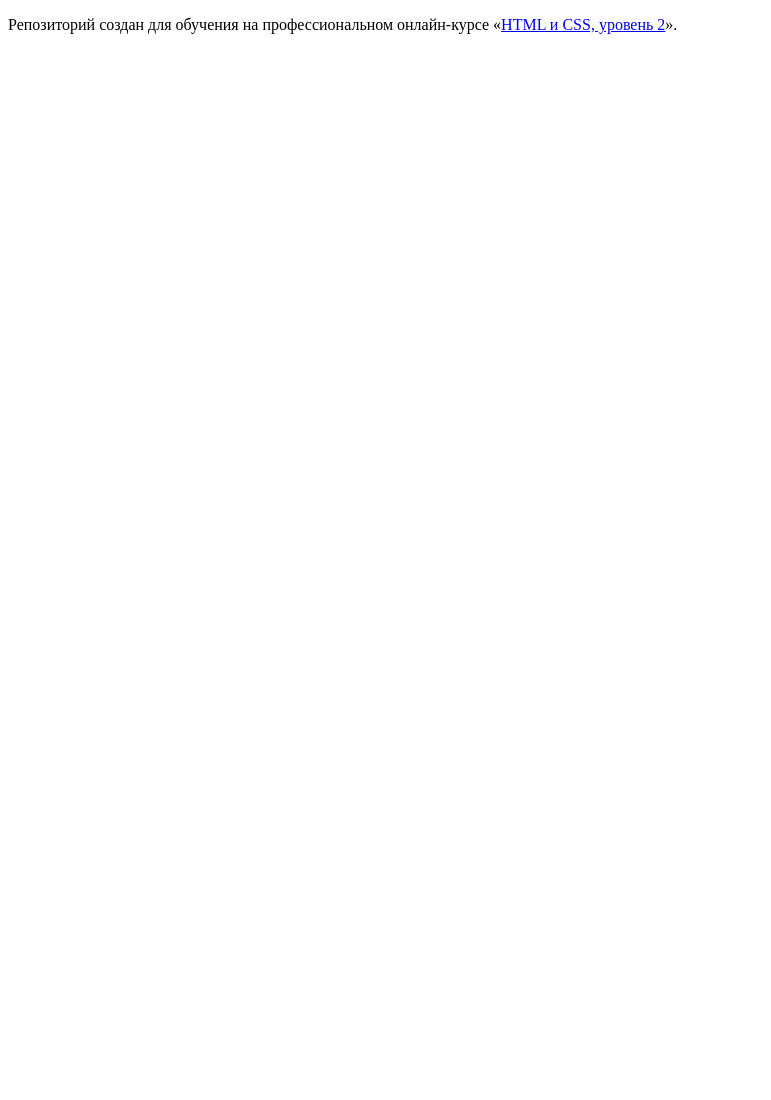
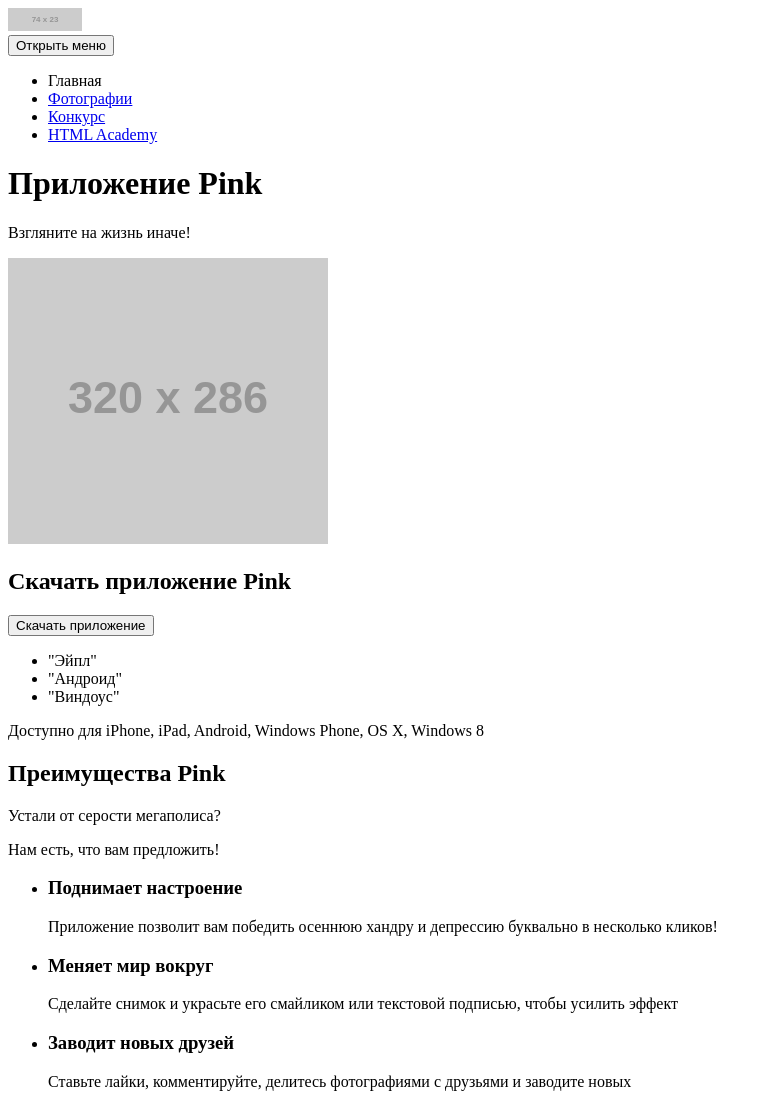
Before and after one commit to DmitryGytnikov/1477249-pink-20, a website: page source/index.html in a window 1280 px wide. Shown: the top 1100 px of the page, without its empty margins (0-771 px from the left). Before the commit the page ends 800 px from the top, so only its background shows below. Drawn offline with Linux system fonts and the light colour scheme; placeholder pictures from the web are drawn by us.

Commit message:
Выполнил HTML-разметку index.html

```diff
--- a/source/index.html
+++ b/source/index.html
@@ -1,12 +1,141 @@
 <!DOCTYPE html>
-<html lang="ru">
-  <head>
-    <meta charset="utf-8">
-    <title>HTML Academy: Пинк</title>
-  </head>
-  <body>
-
-    <p>Репозиторий создан для обучения на профессиональном онлайн‑курсе «<a href="https://htmlacademy.ru/intensive/adaptive">HTML и CSS, уровень 2</a>».</p>
-
-  </body>
+<html class="page" lang="ru">
+<head>
+  <meta charset="utf-8">
+  <title>HTML Academy: Пинк</title>
+  <!-- Добавить важные, ключевые слова и краткое описание -->
+</head>
+<body class="page__body">
+  <header class="page-header">
+    <div class="page-header__wrapper">
+      <a class="page-header__logo">
+        <img src="https://via.placeholder.com/74x23" width="74" height="23" alt="Логотип Pink">
+      </a>
+      <nav class="main-nav">
+        <button class="main-nav__toggle" type="button">
+          <span class="visualli-hidden">Открыть меню</span>
+        </button>
+        <ul class="main-nav__list site-list">
+          <li class="site-list__item site-list__item--active">
+            <a>
+              Главная
+            </a>
+          </li>
+          <li class="site-list__item">
+            <a href="photo.html">
+              Фотографии
+            </a>
+          </li>
+          <li class="site-list__item">
+            <a href="form.html">
+              Конкурс
+            </a>
+          </li>
+          <li class="site-list__item">
+            <a href="https://htmlacademy.ru/intensive/adaptive" target="_blank">
+              HTML Academy
+            </a>
+          </li>
+        </ul>
+      </nav>
+    </div>
+  </header>
+  <main class="page-main">
+    <div class="page-main__wrapper">
+      <h1 class="visualli-hidden">Приложение Pink</h1>
+      <div class="title">
+        <p class="title__text">Взгляните на жизнь иначе!</p>
+        <img src="https://via.placeholder.com/320x286" width="320" height="286" alt="Приложение Pink">
+        <div class="title__download download">
+          <h2 class="visualli-hidden">Скачать приложение Pink</h2>
+          <button class="download__btn button" type="button">Скачать приложение</button>
+          <ul class="download__list">
+            <li class="download__item">
+              <span class="visually-hidden">"Эйпл"</span>
+              <!-- <svg></svg> -->
+            </li>
+            <li class="download__item">
+              <span class="visually-hidden">"Андроид"</span>
+              <!-- <svg></svg> -->
+            </li>
+            <li class="download__item">
+              <span class="visually-hidden">"Виндоус"</span>
+              <!-- <svg></svg> -->
+            </li>
+          </ul>
+          <p class="download__text">
+            Доступно для iPhone, iPad, Android, Windows Phone, OS X, Windows 8
+          </p>
+        </div>
+      </div>
+      <section class="advanteges">
+        <h2 class="visualli-hidden">Преимущества Pink</h2>
+        <div class="advanteges__intro">
+          <p class="advanteges__text">
+            Устали от серости мегаполиса?
+          </p>
+          <p class="advanteges__text">
+            Нам есть, что вам предложить!
+          </p>
+        </div>
+        <ul class="advanteges__list">
+          <li class="advanteges__item">
+            <h3 class="advanteges__title">
+              Поднимает настроение
+            </h3>
+            <p class="advanteges__description">
+              Приложение позволит вам победить осеннюю хандру и депрессию буквально в несколько кликов!
+            </p>
+          </li>
+          <li class="advanteges__item">
+            <h3 class="advanteges__title">
+              Меняет мир вокруг
+            </h3>
+            <p class="advanteges__description">
+              Сделайте снимок и украсьте его смайликом или текстовой подписью, чтобы усилить эффект
+            </p>
+          </li>
+          <li class="advanteges__item">
+            <h3 class="advanteges__title">
+              Заводит новых друзей
+            </h3>
+            <p class="advanteges__description">
+              Ставьте лайки, комментируйте, делитесь фотографиями с друзьями и заводите новых
+            </p>
+          </li>
+        </ul>
+        <p class="advanteges__image advanteges__image--bottom">
+          <img src="https://via.placeholder.com/157x320" width="157" height="320" alt="Приложение Pink">
+        </p>
+      </section>
+    </div>
+  </main>
+  <footer class="page-footer">
+    <div class="page-footer__wrapper">
+      <a class="page-footer__logo">
+        <img src="https://via.placeholder.com/144x40" width="144" height="40" alt="Логотип Pink">
+      </a>
+      <div class="page-footer__social social">
+        <h2 class="visually-hidden">Ссылки на соцсети</h2>
+        <ul class="social__list">
+          <li class="social__item">
+            <a class="social__link social__link--twitter" href="#" target="_blank">Мы в Твиттере</a>
+          </li>
+          <li class="social__item">
+            <a class="social__link social__link--fb" href="#" target="_blank">Мы в Фейсбуке</a>
+          </li>
+          <li class="social__item">
+            <a class="social__link social__link--youtube" href="#" target="_blank">Мы в Ютубе</a>
+          </li>
+        </ul>
+      </div>
+      <div class="page-footer__copyright copyright">
+        <p class="copyright__text">Разработано</p>
+        <a href="https://htmlacademy.ru/intensive/adaptive" target="_blank" class="copyright__link">
+          <img src="https://via.placeholder.com/27x34" width="27" height="34" alt="Логотип htmlacademy">
+        </a>
+      </div>
+    </div>
+  </footer>
+</body>
 </html>
```
